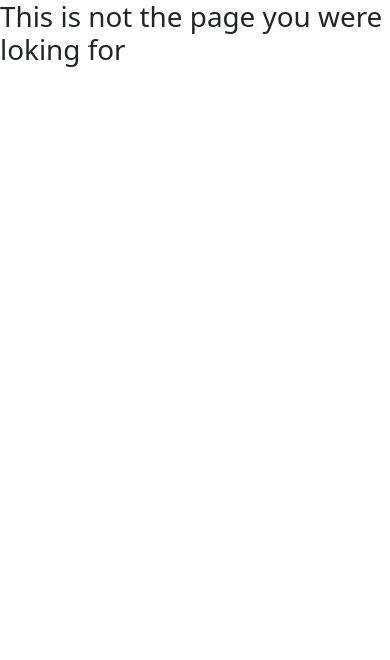
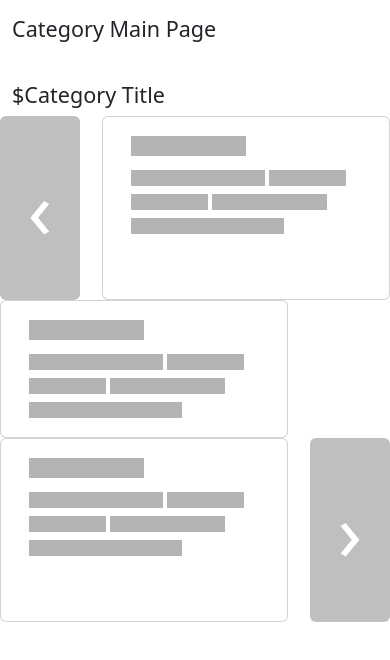
Before and after one commit to dreamy-dream-team/dream-team, a React (Vite) app in the folder frontend/: page /category-main in a window 390 px wide. Shown: the top 660 px of the page. Built offline with nearby package versions, Linux system fonts and the light colour scheme.

Commit message:
mobile not working still

```diff
--- a/frontend/src/ui/App.tsx
+++ b/frontend/src/ui/App.tsx
@@ -3,7 +3,7 @@ import 'bootstrap/dist/css/bootstrap.css'
 import './App.css'
 import { Home } from './Home.tsx'
 import { FourOhFour } from './FourOhFour'
-import {CategoryMain} from "./CategoryMain/CategoryMain";
+import { CategoryMain } from "./CategoryMain/CategoryMain";
 
 
 export function App() {
@@ -13,7 +13,7 @@ export function App() {
                 <Routes>
                     <Route  path='/' element={<Home />} />
                     <Route path={"*"} element={<FourOhFour />} />
-                    <Route path={'/category'} element={<CategoryMain />} />
+                    <Route path={'/category-main'} element={<CategoryMain />} />
                 </Routes>
             </BrowserRouter>
         </>
--- a/frontend/src/ui/CategoryMain/CategoryMain.tsx
+++ b/frontend/src/ui/CategoryMain/CategoryMain.tsx
@@ -1,16 +1,89 @@
-import React from "react"
-import {Col, Container, Row} from "react-bootstrap";
+import {Button, Card, Container, Placeholder, Row} from "react-bootstrap";
+import styles from './category-main.module.css';
 
 export function CategoryMain() {
     return (
         <>
-            <Container>
-                <Row>
-                    <Col>
-                        <h1>Category Main Page</h1>
-                    </Col>
+            <Container className="">
+                <h4 className="font-weight-bold py-3 mb-4">Category Main Page</h4>
+                <h4>$Category Title</h4>
+                <Card className={styles.wrapper}>
+                <Row className={styles.slider}>
+                    <Button className={styles.button}>&#8249;</Button>
+                    <Card style={{ width: '18rem' }}>
+                        <Card.Body>
+                            <Placeholder as={Card.Title} animation="glow">
+                                <Placeholder xs={6} />
+                            </Placeholder>
+                            <Placeholder as={Card.Text} animation="glow">
+                                <Placeholder xs={7} /> <Placeholder xs={4} /> <Placeholder xs={4} />{' '}
+                                <Placeholder xs={6} /> <Placeholder xs={8} />
+                            </Placeholder>
+                        </Card.Body>
+                    </Card>
+                    <Card style={{ width: '18rem' }}>
+                        <Card.Body>
+                            <Placeholder as={Card.Title} animation="glow">
+                                <Placeholder xs={6} />
+                            </Placeholder>
+                            <Placeholder as={Card.Text} animation="glow">
+                                <Placeholder xs={7} /> <Placeholder xs={4} /> <Placeholder xs={4} />{' '}
+                                <Placeholder xs={6} /> <Placeholder xs={8} />
+                            </Placeholder>
+                        </Card.Body>
+                    </Card>
+                    <Card style={{ width: '18rem' }}>
+                        <Card.Body>
+                            <Placeholder as={Card.Title} animation="glow">
+                                <Placeholder xs={6} />
+                            </Placeholder>
+                            <Placeholder as={Card.Text} animation="glow">
+                                <Placeholder xs={7} /> <Placeholder xs={4} /> <Placeholder xs={4} />{' '}
+                                <Placeholder xs={6} /> <Placeholder xs={8} />
+                            </Placeholder>
+                        </Card.Body>
+                    </Card>
+                    <Button className={styles.button}>&#8250;</Button>
                 </Row>
+                </Card>
             </Container>
         </>
     )
-}``
+}
+
+// const responsive = {
+//     desktop: {
+//         breakpoint: { max:3000, min:1024},
+//         items:5
+//     }
+// },
+//     tablet: {
+//         breakpoint: { max:1024, min:464},
+//         items:5
+//     }
+// },
+// mobile: {
+//         breakpoint: { max:464, min:0},
+//         items:5
+//     }
+// }
+
+// document.addEventListener("click", e =>{
+//     let button
+//     if (e.target.matches(".button")) {
+//         button = e.target
+//     } else {
+//         button = e.target.closest(".button")
+//     }
+//     if (button != null) onButtonClick(button)
+// })
+// function onButtonClick(button) {
+//     const slider = button.closet(".container").querySelector(".slider")
+//     const sliderIndex = parseInt(getComputedStyle(slider).getPropertyValue("--slider-index"))
+//     if (button.classList.contains("left-button")) {
+//      slider.style.setProperty('--slider-index', sliderIndex - 1)
+//     }
+//      if (button.classList.contains("right-button")) {
+//      slider.style.setProperty('--slider-index', sliderIndex + 1)
+//     }
+// }
--- a/frontend/src/ui/CategoryMain/category-main.module.css
+++ b/frontend/src/ui/CategoryMain/category-main.module.css
@@ -7,7 +7,41 @@
     --blue: #188FA7;
 
 }
+/*!********* Mobile *********!*/
+/*@media screen and (max-width: 464px) {*/
+/*    .button{*/
+/*        display: none;*/
+/*    }*/
+/*}*/
+/*!********* Tablet *********!*/
+/*@media screen and (max-width: 1024px) {*/
 
-.container{
-    background-color: var(--purple);
+/*}*/
+.slider{
+    --slider-index: 0;
+    display: flex;
+    justify-content: space-between;
+    transform: translateX(0px);
+
 }
+.button{
+    border: none;
+    width: 5rem;
+    padding: 2rem;
+    background-color: rgba(0, 0, 0, .25);
+    z-index: 10;
+    display: flex;
+    font-size: 5rem;
+    align-content: center;
+    justify-content: center;
+    color: #FFF;
+
+}
+.button:hover{
+    background-color: rgba(0, 0, 0, .5);
+    border-bottom-left-radius: 0;
+}
+.wrapper{
+    margin-bottom: 2rem;
+    border: none;
+}
--- a/frontend/src/ui/Home.tsx
+++ b/frontend/src/ui/Home.tsx
@@ -5,7 +5,7 @@ export function Home() {
     return (
         <>
             <h1>Home</h1>
-            <Link to={'/category'}>category</Link>
+            <Link to={'/category-main'}>category-main</Link>
         </>
     )
 }
```
Also changed, not shown: frontend/src/ui/CategoryMain.tsx (deleted, +0 -9 lines).
